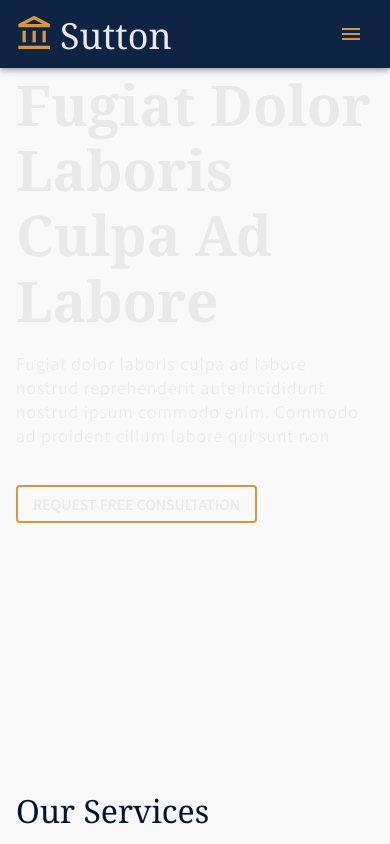
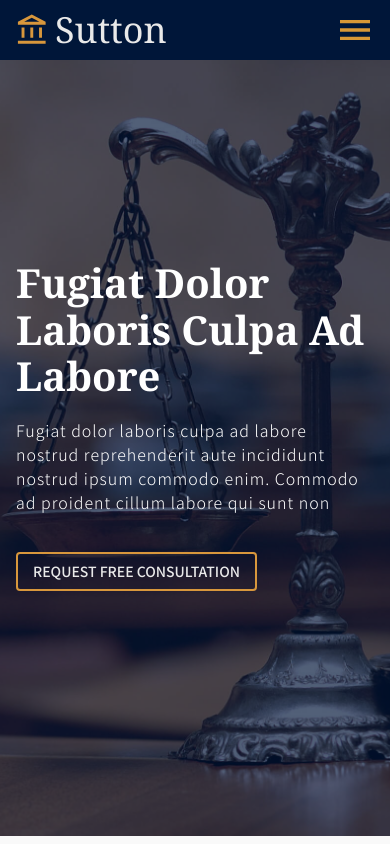
Before and after one commit to pmitch242/jessica-sutton, a React (Create React App) app: page / in a window 390 px wide. Shown: the top 844 px of the page. Built offline with nearby package versions, Linux system fonts and the light colour scheme.

Commit message:
fisex styling... starting with mobile view

```diff
--- a/src/App.css
+++ b/src/App.css
@@ -6,7 +6,11 @@
 }
 
 @media only screen and (max-width: 600px) {
-    #jess-img, #counting-numbers {
+  #intro{
+    background-position-x: 75%;
+  }
+
+  #jess-img, #counting-numbers {
       box-shadow: none;
   }
 
--- a/src/App.js
+++ b/src/App.js
@@ -1,44 +1,21 @@
 import React from 'react';
 import { BrowserRouter as Router, Route, Switch } from "react-router-dom";
-import { Slide, AppBar, useScrollTrigger, makeStyles } from '@material-ui/core';
 
 import Navbar from './components/Navbar';
 import Home from './components/Home';
 import About from './components/About';
 import Services from './components/Services';
 import Contact from './components/Contact';
-import Footer from './components/Footer'
+import Footer from './components/Footer';
 
 import './App.css';
 
-const useStyle = makeStyles({
-  navbar: {
-    backgroundColor: '#001639f0',
-  }
-})
-
-function HideOnScroll(props) {
-  const { children, window } = props;
-  const trigger = useScrollTrigger({ target: window ? window() : undefined });
-
-  return (
-    <Slide appear={false} direction="down" in={!trigger}>
-      {children}
-    </Slide>
-  );
-}
 
 function App() {
-  const classes = useStyle();
-
   return (
     <div className="app">
       <Router>
-        <HideOnScroll>
-          <AppBar className={classes.navbar}>
-            <Navbar />
-          </AppBar>
-        </HideOnScroll>
+        <Navbar />
         <Switch>
           <Route exact path='/' component={Home} />
           <Route exact path='/about' component={About} />
--- a/src/components/Home/Intro.js
+++ b/src/components/Home/Intro.js
@@ -4,8 +4,8 @@ import { makeStyles, Typography, Button, Container } from '@material-ui/core';
 const useStyle = makeStyles({
     container: {
         maxWidth: '600px',
-        margin: '20% 0 50%',
-        color: '#e9e9e9',
+        color: '#ffffff',
+        paddingTop: '200px'
     },
     button: {
         color: '#e9e9e9',
@@ -24,8 +24,10 @@ const Intro = () => {
     const classes = useStyle();
 
     return (
+        <div id='intro'>
+            <div className='intro-background'>
                 <Container>
-            <div id='intro' className={classes.container}>
+                    <div className={classes.container} id='intro-info-div'>
                         <Typography variant='h1' className={classes.title}>
                             Fugiat dolor laboris culpa ad labore
                     </Typography>
@@ -40,6 +42,8 @@ const Intro = () => {
                 </Button>
                     </div>
                 </Container>
+            </div>
+        </div>
     )
 }
 
--- a/src/components/Home/home.css
+++ b/src/components/Home/home.css
@@ -1,29 +1,21 @@
-/* #intro::after{
+#intro{
+    background-image: url('../../images/home-slide-1.jpg');
+    background-position-y: 24%;
+    background-color: #fff;
+    background-repeat: no-repeat;
+    background-size: cover;
+    height: 92vh;
+}
+
+.intro-background{
     content: '';
-    background: url('../../images/home-slide-1.jpg');
     height: 100%;
     width: 100%;
-    position: fixed;
     top: 0;
     left: 0;
-    z-index: -2;
-    background-repeat: no-repeat;
-    background-size: cover;
+    background-color: #001639ad;
+    z-index: 0;
 }
-
-#intro::before{
-    content: '';
-    background: #0016398c;
-    height: 100%;
-    width: 100%;
-    position: fixed;
-    top: 0;
-    left: 0;
-    opacity: 0.75;
-    background-repeat: no-repeat;
-    background-size: cover;
-    z-index: -1;
-} */
 
 .gap{
     height: 30vh;
--- a/src/components/Logo/index.js
+++ b/src/components/Logo/index.js
@@ -17,7 +17,7 @@ const Logo = () => {
 
     return (
         <Box className='logo' display='flex' alignItems="flex-end">
-            <CourtIcon style={{ fontSize: 40, marginRight: '5px', color: '#d8973c' }}/>
+            <CourtIcon style={{ fontSize: 35, marginRight: '5px', color: '#d8973c' }}/>
             <Typography className={classes.h3} variant='h3'>Sutton</Typography>
         </Box>
     )
--- a/src/components/Navbar/index.js
+++ b/src/components/Navbar/index.js
@@ -14,6 +14,10 @@ import './nav.css';
 
 // styles
 const useStyles = makeStyles({
+    root: {
+        position: 'sticky',
+        top: 0
+    },
     menuContainer: {
         width: '100vw',
         height: '100%',
@@ -25,7 +29,8 @@ const useStyles = makeStyles({
         color: '#e9e9e9',
     },
     toggleButton: {
-        color: '#d89736'
+        color: '#d89736',
+        fontSize: '2.5rem',
     },
     contactIcon: {
         marginLeft: '15px',
@@ -58,7 +63,7 @@ const Navbar = () => {
 
     return (
 
-        <Box fontFamily='fontFamily' className='navbar' >
+        <Box fontFamily='fontFamily' className={`navbar ${classes.root}`} >
             <Logo />
 
             <Hidden xsDown>
@@ -76,7 +81,7 @@ const Navbar = () => {
             </Hidden>
 
             <Hidden smUp>
-                <IconButton onClick={toggleDrawer}>
+                <IconButton onClick={toggleDrawer} style={{ padding: '0' }}>
                     <MenuIcon className={classes.toggleButton} />
                 </IconButton>
             </Hidden>
--- a/src/components/Navbar/nav.css
+++ b/src/components/Navbar/nav.css
@@ -6,6 +6,7 @@
     justify-content: space-between;
     align-items: center;
     color: #e9e9e9;
+    background-color: #001639;
     z-index: 50;
 }
 
--- a/src/utils/theme.js
+++ b/src/utils/theme.js
@@ -19,6 +19,9 @@ const theme = createMuiTheme({
             fontFamily: `'Noto Serif', serif`,
             fontWeight: 700,
             fontSize: "3.5rem",
+            '@media (max-width:600px)': {
+                fontSize: '2.5rem',
+              }
         },
         h2: {
             fontFamily: `'Noto Serif', serif`,
@@ -30,6 +33,7 @@ const theme = createMuiTheme({
             fontFamily: `'Noto Serif', serif`,
             fontWeight: 400,
             fontSize: "1.5rem",
+
         },
         subtitle1: {
             fontWeight: 300,
```
Lines whose indentation alone changed are shown as unchanged.
